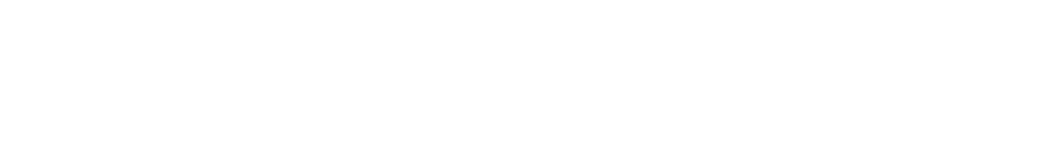
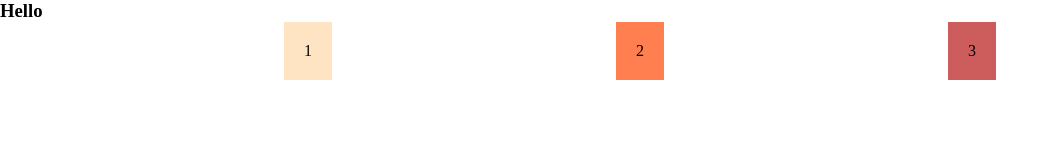
Before and after one commit to shaikh-sumayia/New-project, a plain HTML site: page test.html in a window 1280 px wide. Shown: the whole page, without its empty margins (0-1058 px from the left). Drawn offline with Linux system fonts and the light colour scheme.

Commit message:
added styles

```diff
--- a/test.html
+++ b/test.html
@@ -4,8 +4,19 @@
     <meta charset="UTF-8">
     <meta name="viewport" content="width=device-width, initial-scale=1.0">
     <title>Document</title>
+    <link rel="stylesheet" href="test/test.css">
 </head>
 <body>
+    <h3>Hello</h3>
 
+
+
+    <div class="container">
+
+        <div class="box1">1</div>
+        <div class="box2">2</div>
+        <div class="box3">3</div>
+
+    </div>
 </body>
 </html>
--- /dev/null
+++ b/test/test.css
@@ -0,0 +1,29 @@
+*{
+    margin: 0px;
+    padding: 0px;
+}
+
+.container{
+
+display: flex;
+justify-content: space-evenly;
+
+}
+
+.box1{
+    padding: 20px;
+    width: 110;
+    background-color: bisque;
+}
+
+.box2{
+    padding: 20px;
+    width: 110;
+    background-color: coral;
+}
+
+.box3{
+    padding: 20px;
+    width: 110;
+    background-color: indianred;
+}
```
